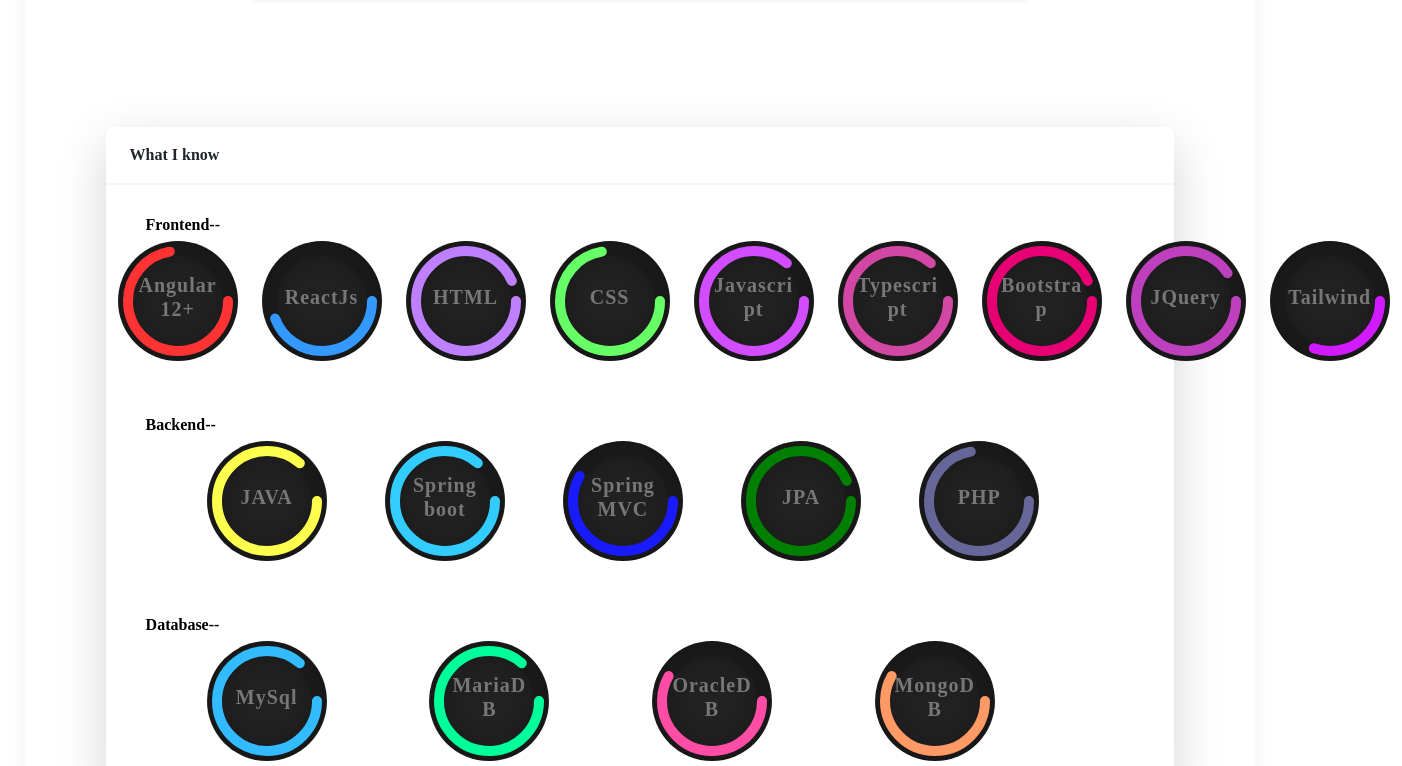
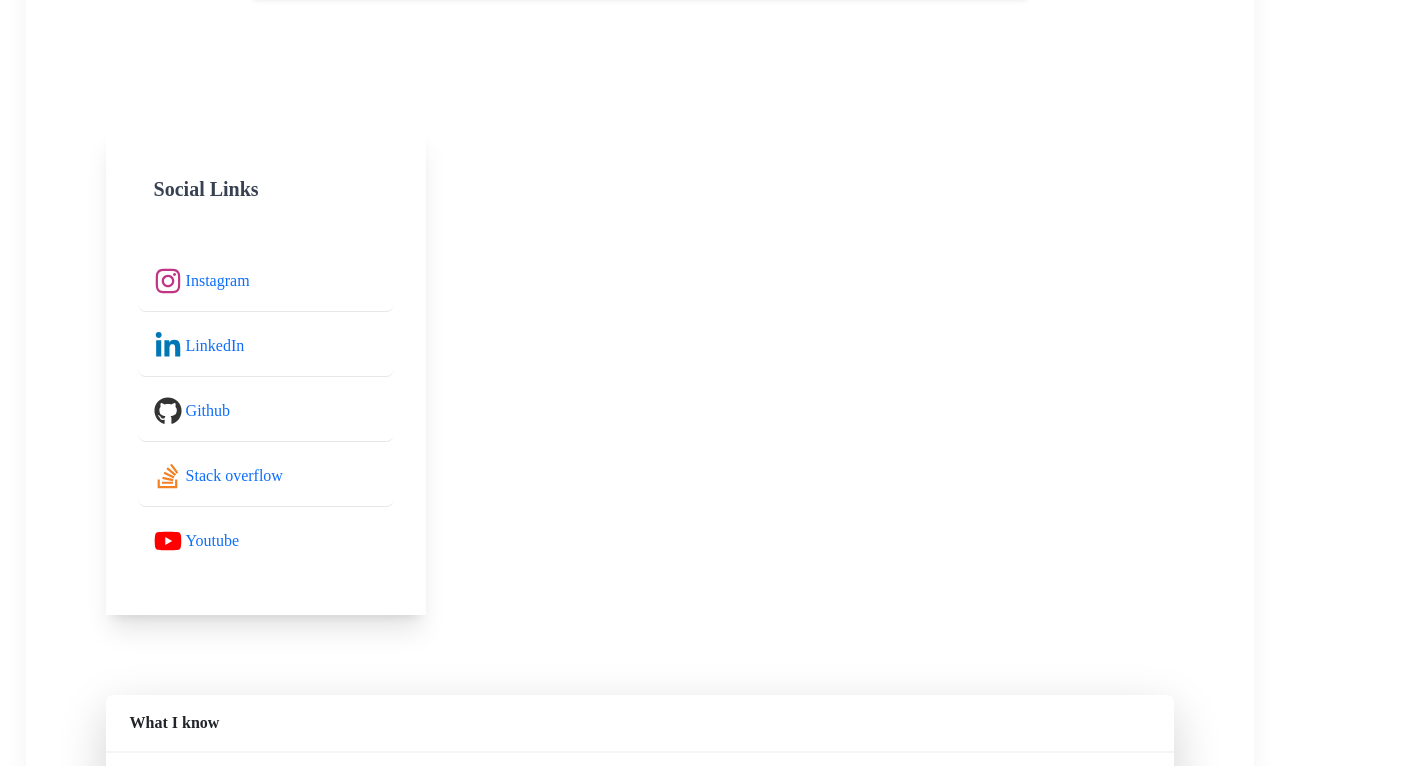
Before and after one commit to s4sunnny/port-folio, a React (Vite) app: page / in a window 1280 px wide. Shown: the part 714-1480 px from the top of the page, 1402 px wide, since content can reach past the window. Built offline with nearby package versions, Linux system fonts and the light colour scheme.

Commit message:
added social profile links

```diff
--- a/src/App.tsx
+++ b/src/App.tsx
@@ -4,6 +4,7 @@
 // import { Experiences } from "./Component/Pages/Experiences";
 import Skills from "./Component/Pages/Skills";
 import { Home } from "./Component/Pages/Home";
+import Projects from "./Component/Pages/Projects";
 function App() {
   // const homeRef = useRef(null);
   // const experienceRef = useRef(null);
@@ -61,6 +62,7 @@
       </figure>
       <div className="presentation">
         <Home />
+        <Projects />
         {/* <Experiences /> */}
         <Skills />
       </div>
--- a/src/Component/Pages/Progressbar.tsx
+++ b/src/Component/Pages/Progressbar.tsx
@@ -9,11 +9,11 @@
   const strokeSize = "calc(440 - (440 * " + props.circlePercent + ") / 100)";
   return (
     <>
-      <div className="container">
+      <div className="containers">
         <div className="card">
           <div className="box">
             <div className="parcent">
-              <svg>
+              <svg className="svg">
                 <circle cx="50" cy="50" r="50"></circle>
                 <circle
                   style={{
--- a/src/Component/Pages/Projects.tsx
+++ b/src/Component/Pages/Projects.tsx
@@ -0,0 +1,11 @@
+import SocialLinks from "./SocialLinks";
+
+function Projects() {
+  return (
+    <div className="h-full mx-auto py-10 px-20">
+      <SocialLinks />
+    </div>
+  );
+}
+
+export default Projects;
--- a/src/Component/Pages/Skills.tsx
+++ b/src/Component/Pages/Skills.tsx
@@ -55,7 +55,7 @@
             <div className="text-black font-extrabold px-10 py-1">
               Frontend--
             </div>
-            <div className="flex mx-auto text-white justify-start">
+            <div className="startBar flex mx-auto text-white justify-start">
               {frontEnd}
             </div>
           </div>
@@ -63,7 +63,7 @@
             <div className="text-black font-extrabold px-10 py-1">
               Backend--
             </div>
-            <div className="flex mx-auto text-white justify-start w-5/6">
+            <div className="startBar flex mx-auto text-white justify-start w-5/6">
               {backEnd}
             </div>
           </div>
@@ -71,7 +71,7 @@
             <div className="text-black font-extrabold px-10 py-1">
               Database--
             </div>
-            <div className="flex mx-auto text-white justify-start w-5/6">
+            <div className="startBar flex mx-auto text-white justify-start w-5/6">
               {database}
             </div>
           </div>
--- /dev/null
+++ b/src/Component/Pages/SocialLinks.tsx
@@ -0,0 +1,117 @@
+import {
+  Card,
+  Typography,
+  List,
+  ListItem,
+  ListItemPrefix,
+} from "@material-tailwind/react";
+
+function SocialLinks() {
+  return (
+    <Card
+      placeholder={""}
+      className="h-[calc(65vh-2rem)] w-full max-w-[20rem] p-4 shadow-xl shadow-blue-gray-900/5"
+    >
+      <div className="mb-2 p-4">
+        <Typography placeholder={""} variant="h5" color="blue-gray">
+          Social Links
+        </Typography>
+      </div>
+      <List placeholder={""}>
+        <a
+          href="https://www.instagram.com/s4sunny___/"
+          target="_blank"
+          className="no-underline"
+        >
+          <ListItem
+            placeholder={""}
+            className="border-b transition ease-in-out delay-150 hover:-translate-y-1 hover:scale-110 hover:bg-rose-300 duration-300 "
+          >
+            <ListItemPrefix placeholder={""}>
+              <span className="[&>svg]:h-7 [&>svg]:w-7 [&>svg]:fill-[#c13584]">
+                <svg xmlns="http://www.w3.org/2000/svg" viewBox="0 0 448 512">
+                  <path d="M224.1 141c-63.6 0-114.9 51.3-114.9 114.9s51.3 114.9 114.9 114.9S339 319.5 339 255.9 287.7 141 224.1 141zm0 189.6c-41.1 0-74.7-33.5-74.7-74.7s33.5-74.7 74.7-74.7 74.7 33.5 74.7 74.7-33.6 74.7-74.7 74.7zm146.4-194.3c0 14.9-12 26.8-26.8 26.8-14.9 0-26.8-12-26.8-26.8s12-26.8 26.8-26.8 26.8 12 26.8 26.8zm76.1 27.2c-1.7-35.9-9.9-67.7-36.2-93.9-26.2-26.2-58-34.4-93.9-36.2-37-2.1-147.9-2.1-184.9 0-35.8 1.7-67.6 9.9-93.9 36.1s-34.4 58-36.2 93.9c-2.1 37-2.1 147.9 0 184.9 1.7 35.9 9.9 67.7 36.2 93.9s58 34.4 93.9 36.2c37 2.1 147.9 2.1 184.9 0 35.9-1.7 67.7-9.9 93.9-36.2 26.2-26.2 34.4-58 36.2-93.9 2.1-37 2.1-147.8 0-184.8zM398.8 388c-7.8 19.6-22.9 34.7-42.6 42.6-29.5 11.7-99.5 9-132.1 9s-102.7 2.6-132.1-9c-19.6-7.8-34.7-22.9-42.6-42.6-11.7-29.5-9-99.5-9-132.1s-2.6-102.7 9-132.1c7.8-19.6 22.9-34.7 42.6-42.6 29.5-11.7 99.5-9 132.1-9s102.7-2.6 132.1 9c19.6 7.8 34.7 22.9 42.6 42.6 11.7 29.5 9 99.5 9 132.1s2.7 102.7-9 132.1z" />
+                </svg>
+              </span>
+            </ListItemPrefix>
+            &nbsp;Instagram
+          </ListItem>
+        </a>
+        <a
+          href="https://www.linkedin.com/in/sunny-pandey-5868381b3/"
+          target="_blank"
+          className="no-underline"
+        >
+          <ListItem
+            placeholder={""}
+            className="border-b transition ease-in-out delay-150 hover:-translate-y-1 hover:scale-110 hover:bg-indigo-300 duration-300 "
+          >
+            <ListItemPrefix placeholder={""}>
+              <span className="[&>svg]:h-7 [&>svg]:w-7 [&>svg]:fill-[#0077b5]">
+                <svg xmlns="http://www.w3.org/2000/svg" viewBox="0 0 448 512">
+                  <path d="M100.3 448H7.4V148.9h92.9zM53.8 108.1C24.1 108.1 0 83.5 0 53.8a53.8 53.8 0 0 1 107.6 0c0 29.7-24.1 54.3-53.8 54.3zM447.9 448h-92.7V302.4c0-34.7-.7-79.2-48.3-79.2-48.3 0-55.7 37.7-55.7 76.7V448h-92.8V148.9h89.1v40.8h1.3c12.4-23.5 42.7-48.3 87.9-48.3 94 0 111.3 61.9 111.3 142.3V448z" />
+                </svg>
+              </span>
+            </ListItemPrefix>
+            &nbsp;LinkedIn
+          </ListItem>
+        </a>
+        <a
+          href="https://github.com/s4sunnny"
+          target="_blank"
+          className="no-underline"
+        >
+          <ListItem
+            placeholder={""}
+            className="border-b transition ease-in-out delay-150 hover:-translate-y-1 hover:scale-110 hover:bg-gray-300 duration-300 "
+          >
+            <ListItemPrefix placeholder={""}>
+              <span className="[&>svg]:h-7 [&>svg]:w-7 [&>svg]:fill-[#333]">
+                <svg xmlns="http://www.w3.org/2000/svg" viewBox="0 0 496 512">
+                  <path d="M165.9 397.4c0 2-2.3 3.6-5.2 3.6-3.3 .3-5.6-1.3-5.6-3.6 0-2 2.3-3.6 5.2-3.6 3-.3 5.6 1.3 5.6 3.6zm-31.1-4.5c-.7 2 1.3 4.3 4.3 4.9 2.6 1 5.6 0 6.2-2s-1.3-4.3-4.3-5.2c-2.6-.7-5.5 .3-6.2 2.3zm44.2-1.7c-2.9 .7-4.9 2.6-4.6 4.9 .3 2 2.9 3.3 5.9 2.6 2.9-.7 4.9-2.6 4.6-4.6-.3-1.9-3-3.2-5.9-2.9zM244.8 8C106.1 8 0 113.3 0 252c0 110.9 69.8 205.8 169.5 239.2 12.8 2.3 17.3-5.6 17.3-12.1 0-6.2-.3-40.4-.3-61.4 0 0-70 15-84.7-29.8 0 0-11.4-29.1-27.8-36.6 0 0-22.9-15.7 1.6-15.4 0 0 24.9 2 38.6 25.8 21.9 38.6 58.6 27.5 72.9 20.9 2.3-16 8.8-27.1 16-33.7-55.9-6.2-112.3-14.3-112.3-110.5 0-27.5 7.6-41.3 23.6-58.9-2.6-6.5-11.1-33.3 2.6-67.9 20.9-6.5 69 27 69 27 20-5.6 41.5-8.5 62.8-8.5s42.8 2.9 62.8 8.5c0 0 48.1-33.6 69-27 13.7 34.7 5.2 61.4 2.6 67.9 16 17.7 25.8 31.5 25.8 58.9 0 96.5-58.9 104.2-114.8 110.5 9.2 7.9 17 22.9 17 46.4 0 33.7-.3 75.4-.3 83.6 0 6.5 4.6 14.4 17.3 12.1C428.2 457.8 496 362.9 496 252 496 113.3 383.5 8 244.8 8zM97.2 352.9c-1.3 1-1 3.3 .7 5.2 1.6 1.6 3.9 2.3 5.2 1 1.3-1 1-3.3-.7-5.2-1.6-1.6-3.9-2.3-5.2-1zm-10.8-8.1c-.7 1.3 .3 2.9 2.3 3.9 1.6 1 3.6 .7 4.3-.7 .7-1.3-.3-2.9-2.3-3.9-2-.6-3.6-.3-4.3 .7zm32.4 35.6c-1.6 1.3-1 4.3 1.3 6.2 2.3 2.3 5.2 2.6 6.5 1 1.3-1.3 .7-4.3-1.3-6.2-2.2-2.3-5.2-2.6-6.5-1zm-11.4-14.7c-1.6 1-1.6 3.6 0 5.9 1.6 2.3 4.3 3.3 5.6 2.3 1.6-1.3 1.6-3.9 0-6.2-1.4-2.3-4-3.3-5.6-2z" />
+                </svg>
+              </span>
+            </ListItemPrefix>
+            &nbsp;Github
+          </ListItem>
+        </a>
+        <a
+          href="https://stackoverflow.com/users/8769148/sunny"
+          target="_blank"
+          className="no-underline"
+        >
+          <ListItem
+            placeholder={""}
+            className="border-b transition ease-in-out delay-150 hover:-translate-y-1 hover:scale-110 hover:bg-orange-300 duration-300"
+          >
+            <ListItemPrefix placeholder={""}>
+              <span className="[&>svg]:h-7 [&>svg]:w-7 [&>svg]:fill-[#f48024]">
+                <svg xmlns="http://www.w3.org/2000/svg" viewBox="0 0 384 512">
+                  <path d="M290.7 311L95 269.7 86.8 309l195.7 41zm51-87L188.2 95.7l-25.5 30.8 153.5 128.3zm-31.2 39.7L129.2 179l-16.7 36.5L293.7 300zM262 32l-32 24 119.3 160.3 32-24zm20.5 328h-200v39.7h200zm39.7 80H42.7V320h-40v160h359.5V320h-40z" />
+                </svg>
+              </span>
+            </ListItemPrefix>
+            &nbsp;Stack overflow
+          </ListItem>
+        </a>
+        <a href="" target="_blank" className="no-underline">
+          <ListItem
+            placeholder={""}
+            className="transition ease-in-out delay-150 hover:-translate-y-1 hover:scale-110 hover:bg-red-300 duration-300"
+          >
+            <ListItemPrefix placeholder={""}>
+              <span className="[&>svg]:h-7 [&>svg]:w-7 [&>svg]:fill-[#ff0000]">
+                <svg xmlns="http://www.w3.org/2000/svg" viewBox="0 0 576 512">
+                  <path d="M549.7 124.1c-6.3-23.7-24.8-42.3-48.3-48.6C458.8 64 288 64 288 64S117.2 64 74.6 75.5c-23.5 6.3-42 24.9-48.3 48.6-11.4 42.9-11.4 132.3-11.4 132.3s0 89.4 11.4 132.3c6.3 23.7 24.8 41.5 48.3 47.8C117.2 448 288 448 288 448s170.8 0 213.4-11.5c23.5-6.3 42-24.2 48.3-47.8 11.4-42.9 11.4-132.3 11.4-132.3s0-89.4-11.4-132.3zm-317.5 213.5V175.2l142.7 81.2-142.7 81.2z" />
+                </svg>
+              </span>
+            </ListItemPrefix>
+            &nbsp;Youtube
+          </ListItem>
+        </a>
+      </List>
+    </Card>
+  );
+}
+
+export default SocialLinks;
--- a/src/index.css
+++ b/src/index.css
@@ -69,11 +69,10 @@
  -webkit-text-fill-color: transparent;
  }
 
-.container .card {
+.containers .card {
   position: relative;
   width: 120px;
   background: -webkit-gradient(linear, left bottom, left top, from(#1b1b1b), color-stop(#222), to(#1b1b1b));
-  background: linear-gradient(0deg, #1b1b1b, #222, #1b1b1b);
   display: -webkit-box;
   display: -ms-flexbox;
   display: flex;
@@ -91,11 +90,9 @@
   transition: .5s;
 }
 
-.container .card:hover {
+.containers .card:hover {
   -webkit-transform: translateY(-10px);
           transform: translateY(-10px);
-  -webkit-box-shadow: 0 15px 35px rgba(0, 0, 0, 0.5);
-          box-shadow: 0 15px 35px rgba(0, 0, 0, 0.5);
 }
 
 /* .container .card::before {
@@ -110,18 +107,17 @@
   z-index: 1;
 } */
 
-.container .card .box .parcent {
+.containers .card .box .parcent {
   position: relative;
   width: 150px;
   height: 150px;
   border-radius: 50%;
   -webkit-box-shadow: inset 0 0 50px #000;
           box-shadow: inset 0 0 50px #000;
-  background: #222222;
   z-index: 1000;
 }
 
-.container .card .box .parcent .number {
+.containers .card .box .parcent .number {
   position: absolute;
   top: 0;
   left: 0;
@@ -139,14 +135,14 @@
   border-radius: 50%;
 }
 
-.container .card .box .parcent .number h2 {
+.containers .card .box .parcent .number h2 {
   color: #777;
   font-weight: 700;
   font-size: 20px;
   -webkit-transition: .5s;
   transition: .5s;
 }
-.container .card .box .text {
+.containers .card .box .text {
   position: relative;
   color: #777;
   font-weight: 700;
@@ -157,8 +153,8 @@
   width: 85px;
 }
 
-.container .card:hover .parcent .number h2 {
-  color: #fff;
+.containers .card:hover .parcent .number h2 {
+  color: #777;
   font-size: 25px;
 }
 
@@ -166,7 +162,6 @@
   width: 100%;
   height: 100%;
   fill: none;
-  stroke: #191919;
   stroke-width: 10;
   stroke-linecap: round;
   -webkit-transform: translate(25px, 25px);
@@ -177,3 +172,13 @@
   stroke-dasharray: 315;
   stroke-dashoffset: 315;
 }
+.svg {
+  position: relative;
+  width: 150px;
+  height: 150px;
+  z-index: 1000;
+}
+
+.startBar{
+  margin-left: 10px !important;
+}
```
